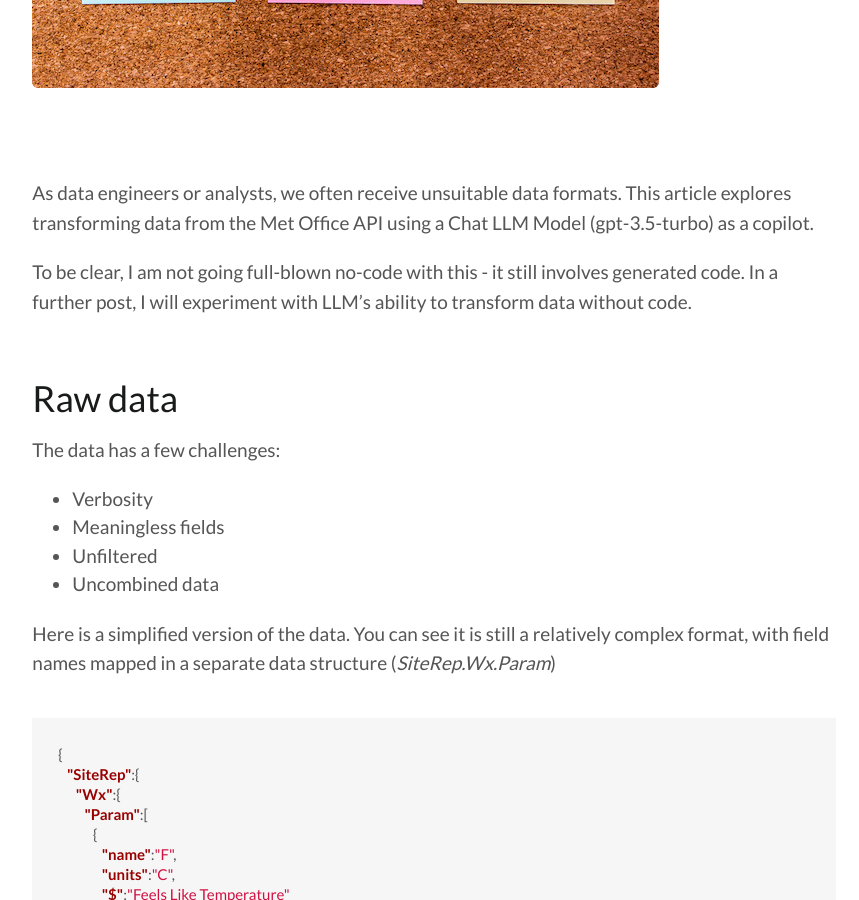
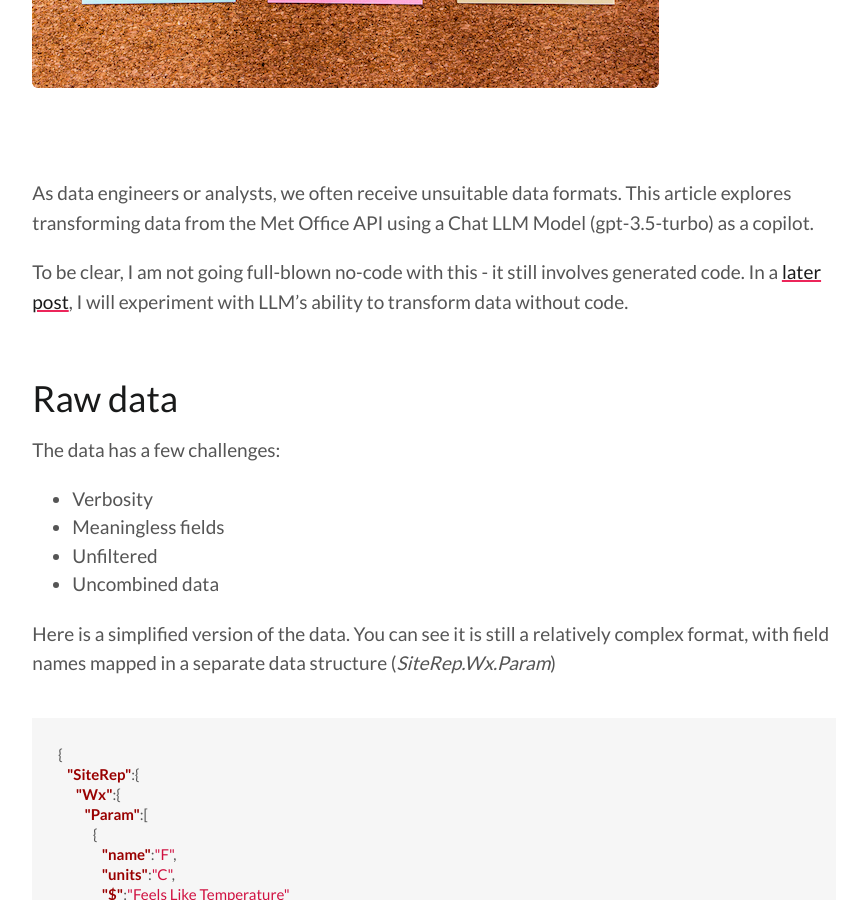
Before and after one commit to spiritedtechie/spiritedtechie.com, a Jekyll site: the page built from collections/_posts/2023-08-22-data-transforms-code-gen-with-llms.md, in a window 1280 px wide and 900 px high, scrolled down 792 px. Shown: the whole window, without its empty margins (206-1065 px from the left). Built offline with Jekyll 4.4.1, drawn with Linux system fonts in a browser that asks for light colours; nearby versions of some CDN libraries; comment, search, counter and statistics services are not loaded.

Commit message:
Link to post

```diff
--- a/collections/_posts/2023-08-22-data-transforms-code-gen-with-llms.md
+++ b/collections/_posts/2023-08-22-data-transforms-code-gen-with-llms.md
@@ -11,7 +11,7 @@ comments: true
 ---
 As data engineers or analysts, we often receive unsuitable data formats. This article explores transforming data from the Met Office API using a Chat LLM Model (gpt-3.5-turbo) as a copilot.
 
-To be clear, I am not going full-blown no-code with this - it still involves generated code. In a further post, I will experiment with LLM's ability to transform data without code.
+To be clear, I am not going full-blown no-code with this - it still involves generated code. In a [later post](https://www.spiritedtechie.com/blog/2023-08-25-data-transform-with-an-llm/), I will experiment with LLM's ability to transform data without code.
 
 # Raw data
 
```
